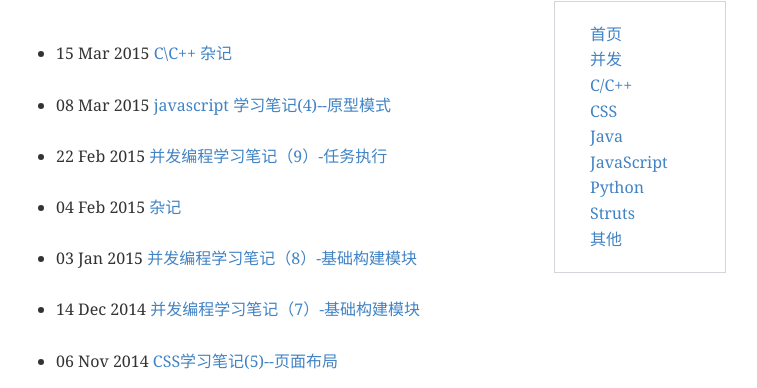
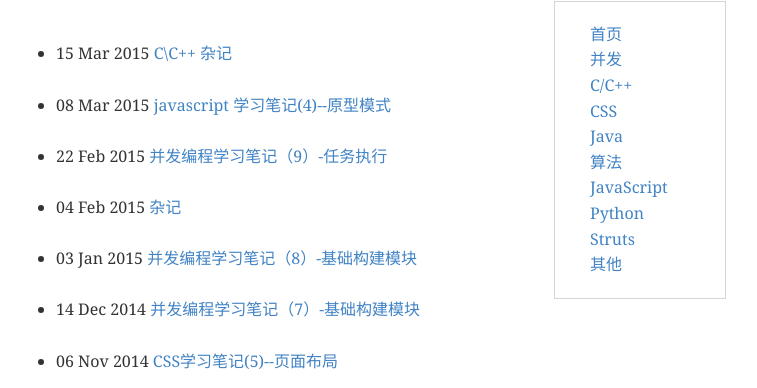
Before and after one commit to Qing-Shuang/Bird, a Jekyll site: the page built from index.html, in a window 1280 px wide. Shown: the part 117-505 px from the top of the page, without its empty margins (264-1021 px from the left). Built offline with Jekyll 4.4.1, drawn with Linux system fonts in a browser that asks for light colours.

Commit message:
Update navigation.html

```diff
--- a/_layouts/navigation.html
+++ b/_layouts/navigation.html
@@ -22,6 +22,7 @@
 				<li><a href="{{ site.baseurl }}/navigation/navigation_C.html">C/C++</a></li>
 				<li><a href="{{ site.baseurl }}/navigation/navigation_css.html">CSS</a></li>
 				<li><a href="{{ site.baseurl }}/navigation/navigation_java.html">Java</a></li>
+				<li><a href="{{ site.baseurl }}/navigation/navigation_algorithm.html">算法</a></li>
 				<li><a href="{{ site.baseurl }}/navigation/navigation_js.html">JavaScript</a></li>
 				<li><a href="{{ site.baseurl }}/navigation/navigation_python.html">Python</a></li>
 				<li><a href="{{ site.baseurl }}/navigation/navigation_struts.html">Struts</a></li>
```
